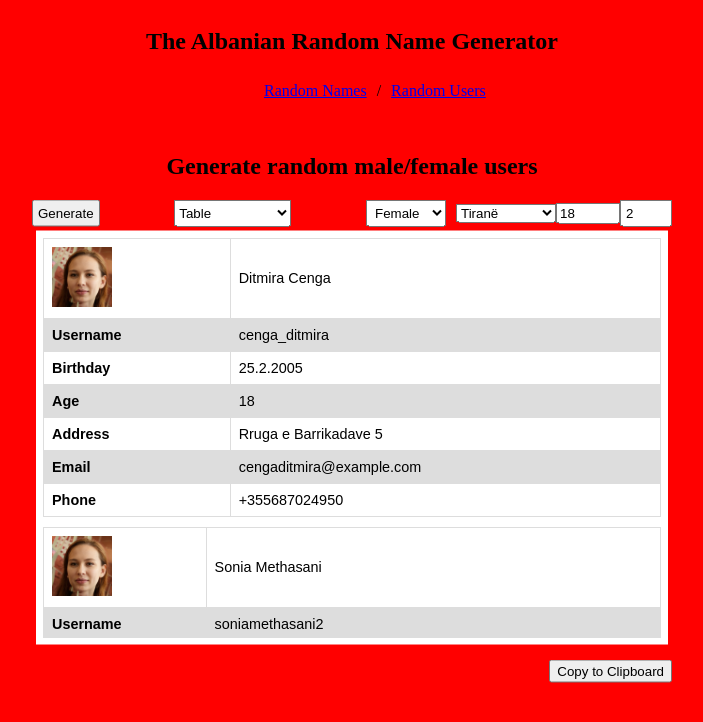
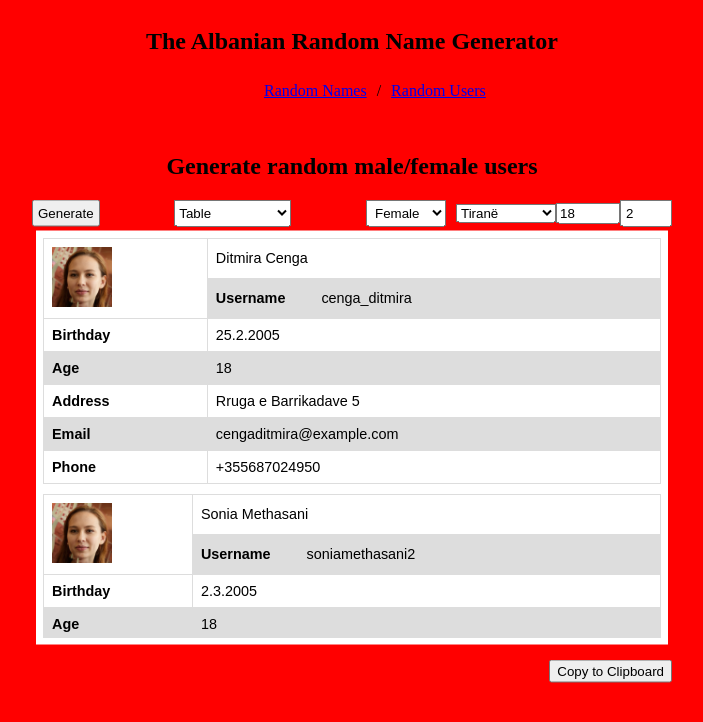
Before and after one commit to ndricimrr/random-albanian-user-generator, an Angular app in the folder app/: page /generate-users in a window 1280 px wide. Shown: the top 722 px of the page, without its empty margins (288-991 px from the left). Built offline with nearby package versions, Linux system fonts and the light colour scheme.

Commit message:
Push table username to second row top right

```diff
--- a/app/src/app/user-generator/user-generator.component.html
+++ b/app/src/app/user-generator/user-generator.component.html
@@ -83,19 +83,20 @@
         <div id="tableView" *ngFor="let user of generatedRandomUsersObject">
           <table>
             <tr>
-              <th>
+              <th rowspan="2">
                 <img
                   src="{{ user.builtPicturePath }}"
                   width="60px"
                   alt="face of a person"
                 />
               </th>
-
               <td>{{ user.name }} {{ user.surname }}</td>
             </tr>
             <tr>
-              <th>Username</th>
-              <td>{{ user.username }}</td>
+              <td>
+                <b>Username </b> &nbsp;&nbsp;&nbsp; &nbsp; &nbsp;
+                {{ user.username }}
+              </td>
             </tr>
             <tr>
               <th>Birthday</th>
```
